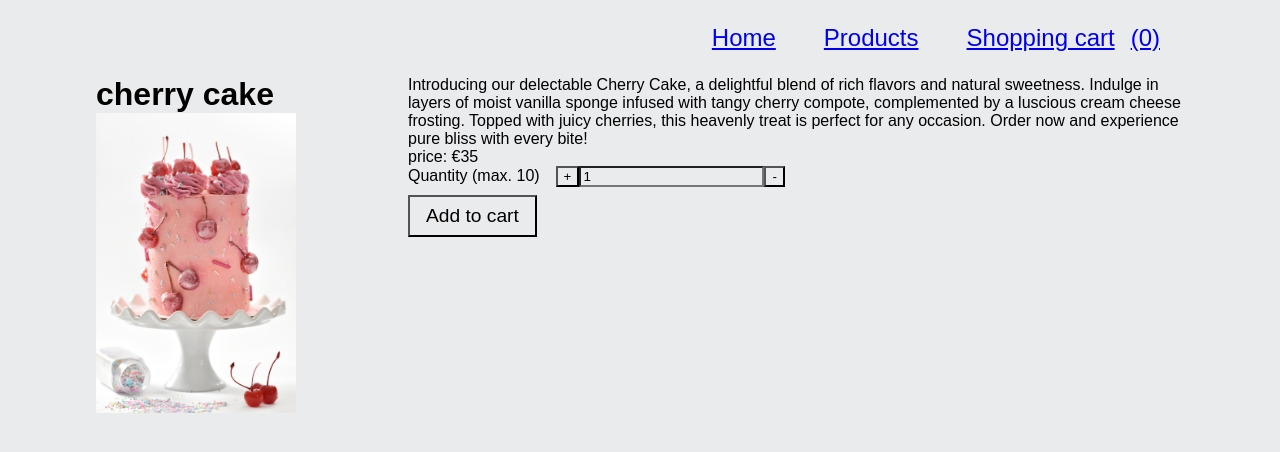
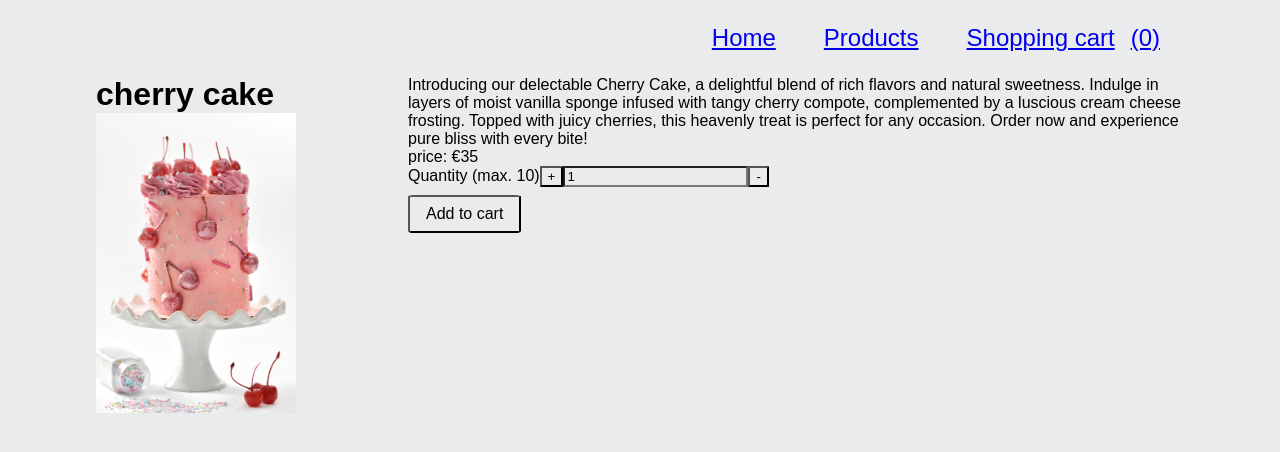
Before and after one commit to Tungstic/next-js-ecommerce-store, a Next.js app: page /products/1 in a window 1280 px wide. Shown: the top 452 px of the page. Built offline with nearby package versions, Linux system fonts and the light colour scheme; no server answers; a web font is replaced by a local one.

Commit message:
Add styles to CartPage

```diff
--- a/app/cart/page.js
+++ b/app/cart/page.js
@@ -71,7 +71,9 @@ export default function CartPage() {
           })}
         </ul>
       )}
-      <div data-test-id="cart-total">Total price is: {` €${totalPrice}`}</div>
+      <div className={styles.total} data-test-id="cart-total">
+        Total price is: {` €${totalPrice}`}
+      </div>
       {order.length > 0 ? (
         <CheckoutButton data-test-id="cart-checkout" />
       ) : (
--- a/app/checkout/thank-you/page.js
+++ b/app/checkout/thank-you/page.js
@@ -1,3 +1,3 @@
 export default function ThankYouPage() {
-  return <main>Thank you for your order</main>;
+  return <main>Thank you for your order!</main>;
 }
--- a/app/globals.scss
+++ b/app/globals.scss
@@ -16,3 +16,14 @@ nav {
   justify-content: flex-end;
   font-size: 1.5rem;
 }
+
+button {
+  padding: 8px 16px;
+  font-size: 1rem;
+  margin-left: 0;
+  border-radius: 5%;
+}
+
+button:hover {
+  background-color: #d3ddf0;
+}
--- a/app/products/[cakeId]/addToCart.module.scss
+++ b/app/products/[cakeId]/addToCart.module.scss
@@ -1,6 +1,8 @@
 .moreOrLessCake {
   & > button {
     margin-right: 0;
+    font-size: revert;
+    padding: revert;
   }
 
   input {
@@ -9,19 +11,12 @@
 
     & + button {
       margin-left: 0;
+      font-size: revert;
+      padding: revert;
     }
   }
 
   & + form {
     margin-top: 8px;
-
-    button {
-      padding: 8px 16px;
-      font-size: 1.2rem;
-      margin-left: 0;
-    }
-    button:hover {
-      background-color: #c0ceeb;
-    }
   }
 }
```
Also changed, not shown: app/cart/page.module.scss (+13 -2 lines).
